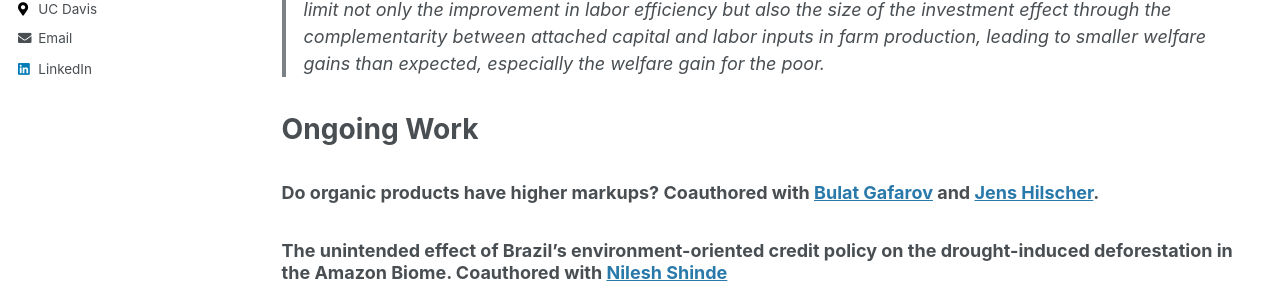
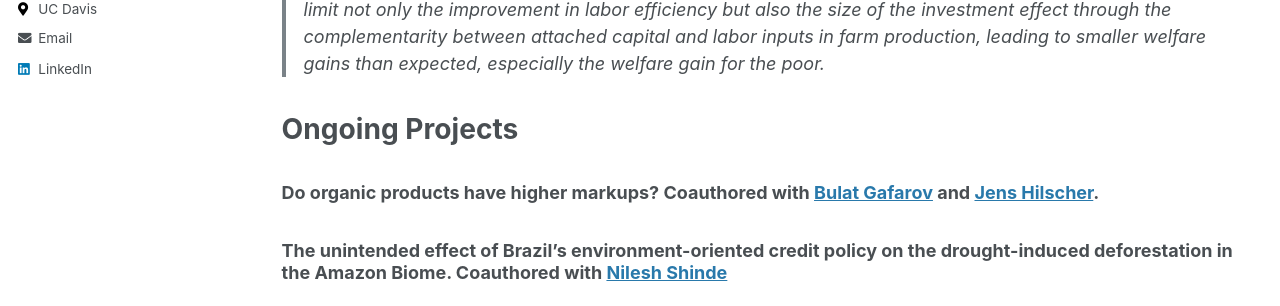
Before and after one commit to tendakung/tendakung.github.io, a Jekyll site: the page built from _pages/research.md, in a window 1280 px wide and 900 px high, scrolled down 946 px. Shown: the part 273-579 px from the top of the window. Built offline with Jekyll 4.4.1, drawn with Linux system fonts in a browser that asks for light colours.

Commit message:
Update research.md

```diff
--- a/_pages/research.md
+++ b/_pages/research.md
@@ -15,7 +15,7 @@ author_profile: true
 > Securing land ownership is hypothesized to bring about significant gains in both agricultural output and poverty reduction for an agrarian economy endowed with unequal land ownership distribution. These win-win economic gains hinge on the premise that the security improvement can simultaneously boost land-attached capital investments and increase land rental supply to facilitate land access for the poor. By renting in more land, the poor can earn higher incomes by working more on their own farms as family labor which is more efficient than hired labor due to the agency cost. However, this paper argues that non-security barriers to long-term land rental contracts, which causes capital depreciation risk for the rented-out land, can downsize these economic gains. Theoretically, the capital depreciation risk induces the bias of the investment effect of higher land ownership security towards the endowed land to be self-cultivated, which tends to attenuate the concurrent rental-supply effect. The smaller increase in land rental supply will limit not only the improvement in labor efficiency but also the size of the investment effect through the complementarity between attached capital and labor inputs in farm production, leading to smaller welfare gains than expected, especially the welfare gain for the poor.
 
 
-# Ongoing Work
+# Ongoing Projects
 
 ### Do organic products have higher markups? Coauthored with [Bulat Gafarov](https://are.ucdavis.edu/people/faculty/bulat-gafarov/) and [Jens Hilscher](https://are.ucdavis.edu/people/faculty/jens-hilscher/).
 
```
